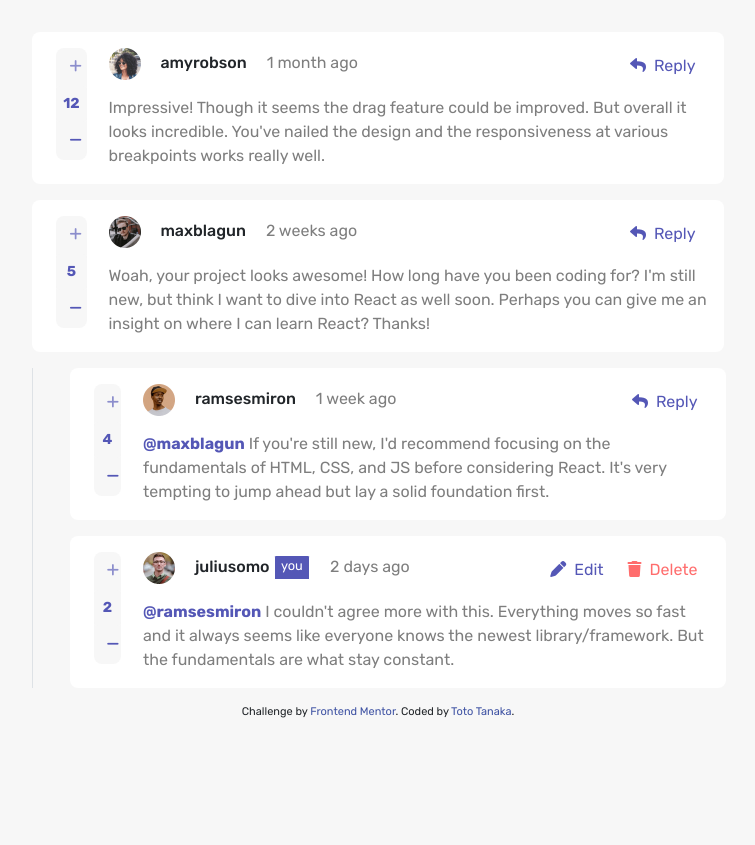
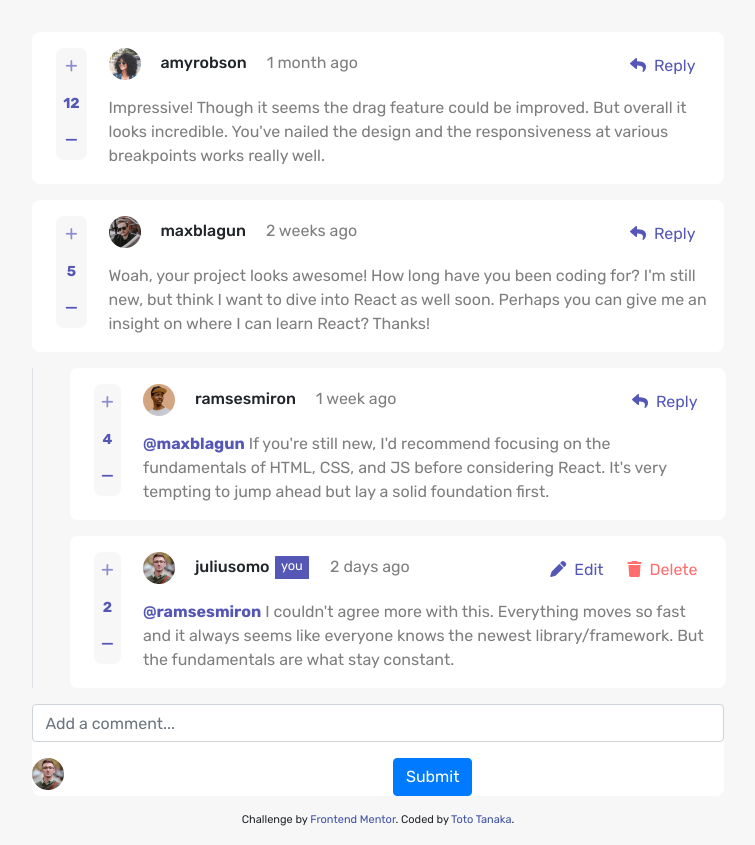
Before and after one commit to Toto-Kotaro-Tanaka/ss-interactive-comments-section, a plain HTML site: page index.html in a window 1280 px wide. Shown: the whole page, without its empty margins (262-1017 px from the left). Before the commit the page ends 800 px from the top, so only its background shows below. Drawn offline with nearby package versions, Linux system fonts and the light colour scheme.

Commit message:
Add add comment section

```diff
--- a/assets/js/main.js
+++ b/assets/js/main.js
@@ -25,7 +25,7 @@ function appendData(data) {
                     <div class="col-md-1 d-none d-md-inline mt-3 pb-3">
                         <div class="ml-4 input-group">
                             <div class="input-group-btn mx-auto">
-                                <button type="button" class="btn btn-default btn-number" disabled="disabled" data-type="minus" data-field="quant[1]">
+                                <button type="button" class="btn btn-default btn-number pl-0 pr-0" disabled="disabled" data-type="minus" data-field="quant[1]">
                                     <div class="glyphicon glyphicon-plus"><i class="fa-solid fa-plus fa-sm"></i></div>
                                 </button>
                             </div>
@@ -33,7 +33,7 @@ function appendData(data) {
                                 <input type="text" name="quant[1]" class="form-control input-number font-weight-bold text-center" value="${data.comments[i].score}" min="1" max="99">
                             </div>
                             <div class="input-group-btn mx-auto">
-                                <button type="button" class="btn btn-default btn-number" data-type="plus" data-field="quant[1]">
+                                <button type="button" class="btn btn-default btn-number pl-0 pr-0" data-type="plus" data-field="quant[1]">
                                     <div class="glyphicon glyphicon-minus"><i class="fa-solid fa-minus fa-sm"></i></div>
                                 </button>
                             </div>
@@ -89,7 +89,7 @@ function appendData(data) {
                             <div class="col-md-1 d-none d-md-inline mt-3 pb-3">
                                 <div class="ml-4 input-group">
                                     <div class="input-group-btn mx-auto">
-                                        <button type="button" class="btn btn-default btn-number" disabled="disabled" data-type="minus" data-field="quant[1]">
+                                        <button type="button" class="btn btn-default btn-number pl-0 pr-0" disabled="disabled" data-type="minus" data-field="quant[1]">
                                             <div class="glyphicon glyphicon-plus"><i class="fa-solid fa-plus fa-sm"></i></div>
                                         </button>
                                     </div>
@@ -97,7 +97,7 @@ function appendData(data) {
                                         <input type="text" name="quant[1]" class="form-control input-number font-weight-bold text-center" value="${data.comments[i].replies[0].score}" min="1" max="99">
                                     </div>
                                     <div class="input-group-btn mx-auto">
-                                        <button type="button" class="btn btn-default btn-number" data-type="plus" data-field="quant[1]">
+                                        <button type="button" class="btn btn-default btn-number pl-0 pr-0" data-type="plus" data-field="quant[1]">
                                             <div class="glyphicon glyphicon-minus"><i class="fa-solid fa-minus fa-sm"></i></div>
                                         </button>
                                     </div>
@@ -152,7 +152,7 @@ function appendData(data) {
                         <div class="col-md-1 d-none d-md-inline mt-3 pb-3">
                             <div class="ml-4 input-group">
                                 <div class="input-group-btn mx-auto">
-                                    <button type="button" class="btn btn-default btn-number" disabled="disabled" data-type="minus" data-field="quant[1]">
+                                    <button type="button" class="btn btn-default btn-number pl-0 pr-0" disabled="disabled" data-type="minus" data-field="quant[1]">
                                         <div class="glyphicon glyphicon-plus"><i class="fa-solid fa-plus fa-sm"></i></div>
                                     </button>
                                 </div>
@@ -160,7 +160,7 @@ function appendData(data) {
                                     <input type="text" name="quant[1]" class="form-control input-number font-weight-bold text-center" value="${data.comments[i].replies[1].score}" min="1" max="99">
                                 </div>
                                 <div class="input-group-btn mx-auto">
-                                    <button type="button" class="btn btn-default btn-number" data-type="plus" data-field="quant[1]">
+                                    <button type="button" class="btn btn-default btn-number pl-0 pr-0" data-type="plus" data-field="quant[1]">
                                         <div class="glyphicon glyphicon-minus"><i class="fa-solid fa-minus fa-sm"></i></div>
                                     </button>
                                 </div>
--- a/index.html
+++ b/index.html
@@ -25,14 +25,46 @@
 <body>
 
     <div class="container-fluit">
+        <!-- To Keep Margin on Top of First Comment -->
         <div class="mt--2"></div>
+
+        <!-- Comment Section - Render All Comments -->
         <div id="comments"></div>
+
+        <!-- Replies Section -->
         <div class="pl--5">
             <div class="border-left">
                 <div id="replyOne"></div>
                 <div id="replyTwo"></div>
             </div>
         </div>
+
+        <!-- Add Comment Section -->
+        <div class="card mt-3 mx-auto w--90">
+            <div class="row">
+                <div class="col-12">
+                    <form>
+                        <div class="form-group">
+                            <input type="text" class="form-control" id="exampleInputEmail1" aria-describedby="emailHelp" placeholder="Add a comment...">
+                        </div>
+                    </form>
+                </div>
+
+                <div class="col-6">
+                    <img class="d-inline --avatar" src="./images/avatars/image-juliusomo.png" alt="avatar">
+                </div>
+
+
+                <div class="col-6">
+                    <button type="submit" class="btn btn-primary">Submit</button>
+
+                    <!-- <div class="col p-0 --reply">
+                        <btn class="btn --reply"><i class="fa-solid fa-reply"></i><span class="pl-2 pr-0">Reply</span></btn>
+                    </div> -->
+                </div>
+            </div>
+        </div>
+
     </div>
 
     <!-- Credit: Bootstrap Modal -->
```
